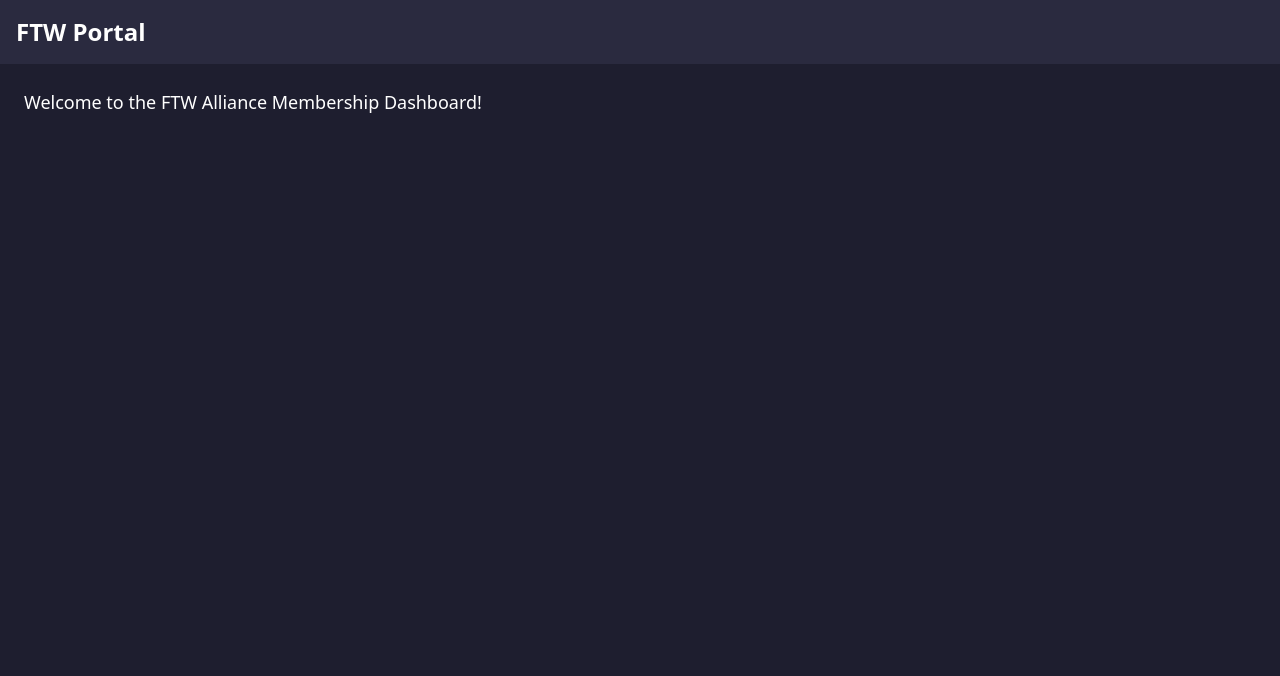
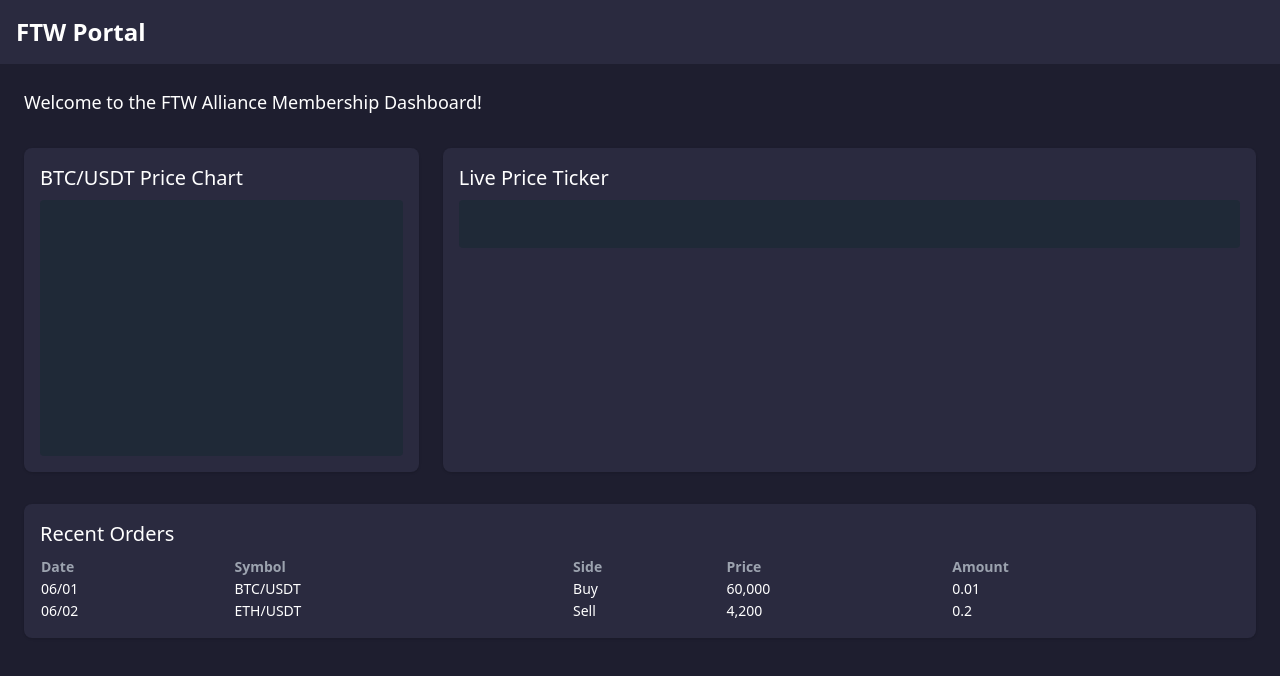
Before and after one commit to cyberonax/FTW-Portal, a React (Vite) app: page / in a window 1280 px wide. Shown: the top 676 px of the page. Built offline with nearby package versions, Linux system fonts and the light colour scheme.

Commit message:
Update App.jsx

```diff
--- a/src/App.jsx
+++ b/src/App.jsx
@@ -3,14 +3,45 @@ import React from 'react';
 
 export default function App() {
   return (
-    <div className="min-h-screen bg-darkBg text-white">
+    <div className="min-h-screen bg-darkBg text-white flex flex-col">
+      {/* Header */}
       <header className="p-4 bg-panelBg flex justify-between items-center">
         <h1 className="text-2xl font-bold">FTW Portal</h1>
       </header>
 
-      <main className="p-6">
+      {/* Body */}
+      <div className="flex-1 p-6 overflow-auto">
         <p className="text-lg">Welcome to the FTW Alliance Membership Dashboard!</p>
-      </main>
+
+        {/* Here’s where you can start adding your grid of cards: */}
+        <div className="mt-8 grid grid-cols-1 lg:grid-cols-3 gap-6">
+          {/* Card 1: Price Chart */}
+          <div className="bg-panelBg rounded-lg shadow p-4">
+            <h2 className="text-xl mb-2">BTC/USDT Price Chart</h2>
+            <div className="h-64 bg-gray-800 rounded" />
+          </div>
+
+          {/* Card 2: Live Ticker (span two columns on lg) */}
+          <div className="lg:col-span-2 bg-panelBg rounded-lg shadow p-4">
+            <h2 className="text-xl mb-2">Live Price Ticker</h2>
+            <div className="h-12 bg-gray-800 rounded" />
+          </div>
+        </div>
+
+        {/* Orders Table below */}
+        <div className="mt-8 bg-panelBg rounded-lg shadow p-4">
+          <h2 className="text-xl mb-2">Recent Orders</h2>
+          <table className="w-full text-sm">
+            <thead className="text-left text-gray-400">
+              <tr><th>Date</th><th>Symbol</th><th>Side</th><th>Price</th><th>Amount</th></tr>
+            </thead>
+            <tbody>
+              <tr><td>06/01</td><td>BTC/USDT</td><td>Buy</td><td>60,000</td><td>0.01</td></tr>
+              <tr><td>06/02</td><td>ETH/USDT</td><td>Sell</td><td>4,200</td><td>0.2</td></tr>
+            </tbody>
+          </table>
+        </div>
+      </div>
     </div>
   );
 }
```
